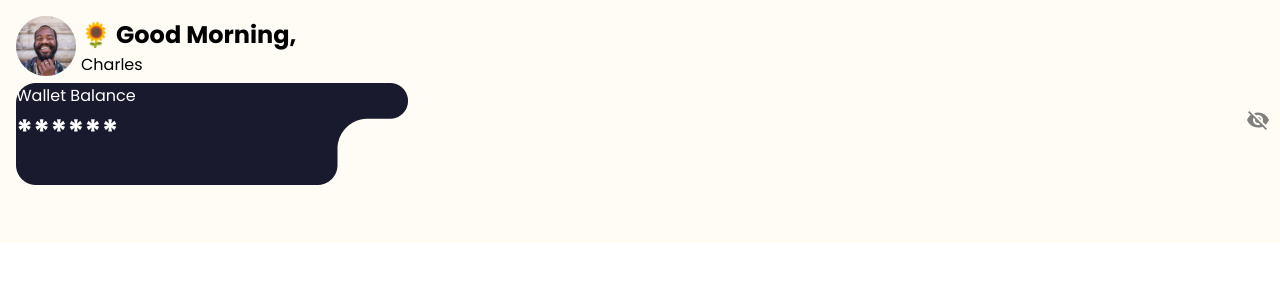
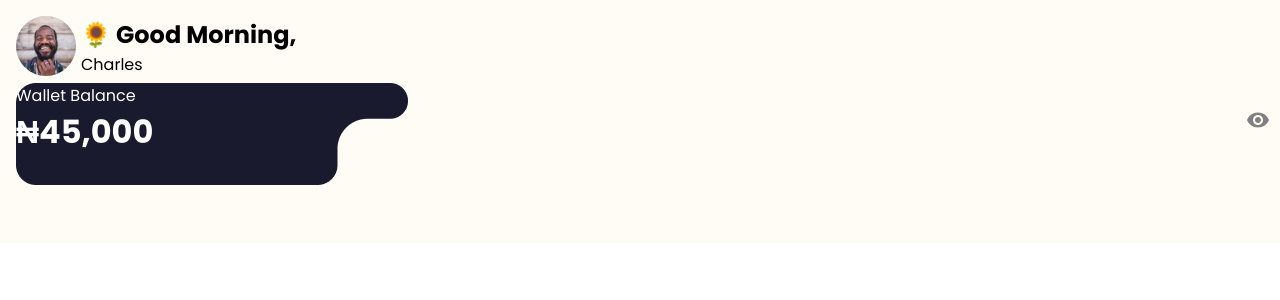
Before and after one commit to mrauthentik/pawa, a React (Vite) app in the folder pawa-sure/: page /dashboard in a window 1280 px wide. Both pictures are taken after a click on the icon 1258 px from the left and 120 px from the top of the page. Shown: the top 300 px of the page. Built offline with nearby package versions, Linux system fonts and the light colour scheme; some icons are missing.

Commit message:
feat: implement toggle functionality for wallet balance visibility in Dashboard component

```diff
--- a/pawa-sure/src/Components/DashBoard/Dashboard.tsx
+++ b/pawa-sure/src/Components/DashBoard/Dashboard.tsx
@@ -4,6 +4,12 @@ import img from '../../assets/images/avatar.svg'
 import { Visibility, VisibilityOff } from '@mui/icons-material';
 
 const Dashboard:React.FC = () => {
+const [showBalance, setShowBalance] = React.useState(false)
+
+const toggleBalance = () => {
+  setShowBalance(prev => !prev)
+}
+
   return (
     <div className='dashboard-container'>
       <div className="header">
@@ -23,8 +29,14 @@ const Dashboard:React.FC = () => {
 
       <div className="money-field">
         <p>Wallet Balance</p>
-        <VisibilityOff className='eye-icon' />
-         <h1>******</h1>
+
+        {showBalance ? (
+          <Visibility className='eye-icon' onClick={toggleBalance} style={{cursor:"pointer"}} />
+        ):(
+          <VisibilityOff className='eye-icon' onClick={toggleBalance} style={{cursor:'pointer'}} />
+        )}
+
+        <h1>{showBalance ? '₦45,000' : '******'}</h1>
 
       </div>
     </div>
```
